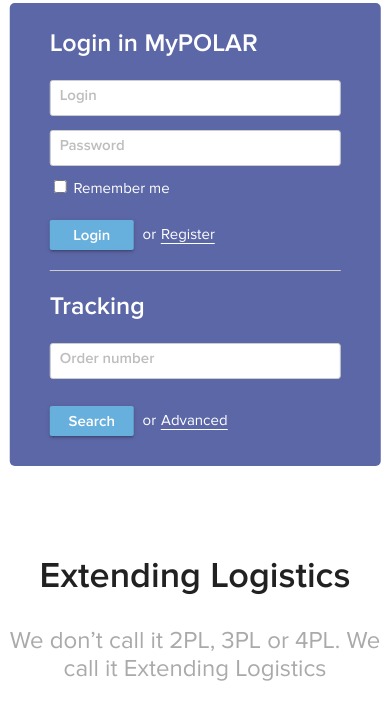
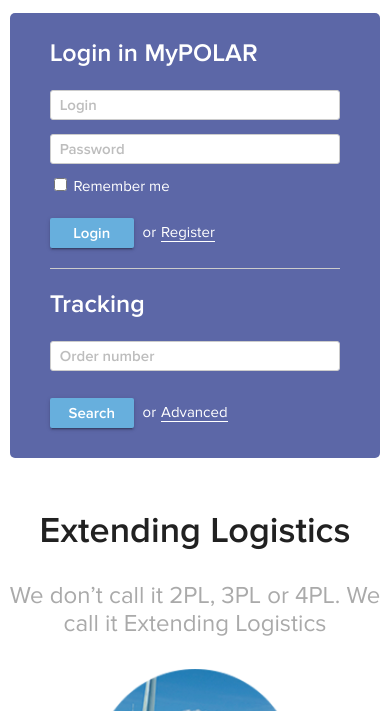
Before and after one commit to kkambucha/polar-group, a website: page src/index.html in a window 390 px wide. Shown: the part 73-784 px from the top of the page. Drawn offline with nearby package versions, Linux system fonts and the light colour scheme; files that its build step writes are made by us from their sources; files whose address does not match are found by name.

Commit message:
Fix index form position

```diff
--- a/src/css/partials/main-login-form.scss
+++ b/src/css/partials/main-login-form.scss
@@ -30,6 +30,7 @@
 		@media only screen and (max-width: 1500px) {
 			font-size: 15px;
 			line-height: 28px;
+			height: 30px;
 		}
 	}
 	&__label {
--- a/src/css/partials/media.scss
+++ b/src/css/partials/media.scss
@@ -102,12 +102,6 @@
 	.top-bot-p-0 { padding-top: 0; padding-bottom: 0; }
 }
 
-@media screen and (max-width: 1600px) {
-	.b-main-slider__loginform {
-		top: 30px;
-	}
-}
-
 
 @media screen and (max-width: 1500px) {
 	.b-form	{
@@ -157,9 +151,14 @@
 	.mdl-navigation--main-menu .mdl-button { margin: 0 18px; }
 
 	.b-main-slider__loginform {
-		top: 105%;
-		left: 50%;
-		transform: translateX(-50%)
+      position: relative;
+      margin: 30px auto 0 !important;
+      top: 0;
+      left: 0;
+      transform: translateY(0);
+		//top: 105%;
+		//left: 50%;
+		//transform: translateX(-50%)
 	}
 	.rsHomePorthole .rsCapt {
 		left: 45% !important;
@@ -182,8 +181,7 @@
 	}
 
 	.b-extending-logistics {
-		margin-top: 520px;
-		&__content {
+      &__content {
           width: 95%;
           margin: 0 auto;
 		}
--- a/src/css/partials/style.scss
+++ b/src/css/partials/style.scss
@@ -40,7 +40,7 @@
 	border-radius: 5px;
   @media only screen and (max-width: 1500px) {
     width: 350px;
-    margin: 20px 0 0 30px;
+    margin: 0 0 0 30px;
   }
 }
 /*-----------------------------------BLOCKS----------------------------------*/
@@ -278,7 +278,8 @@
 
 	&__loginform {
 		position: absolute;
-		top: 80px;
+		top: 50%;
+        transform: translateY(-50%);
 		padding: 10px 40px;
 		box-sizing: border-box;
     z-index: 200;
```
Also changed, not shown: build/css/main.css.
